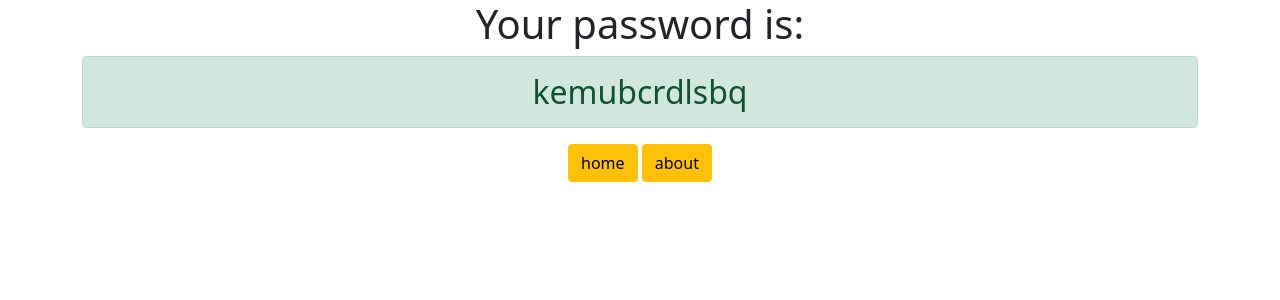
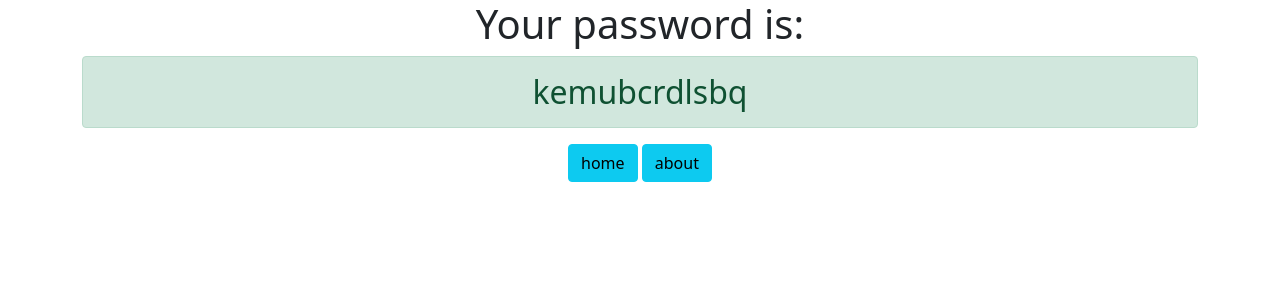
Before and after one commit to bleeqer/django-Password-Generator, a Django app: page /password/ in a window 1280 px wide. Shown: the top 300 px of the page. Run offline with Django 3.2, Linux system fonts and the light colour scheme.

Commit message:
testing committing

```diff
--- a/generator/templates/generator/password.html
+++ b/generator/templates/generator/password.html
@@ -3,6 +3,6 @@
 <div class="container text-center">
     <h1>Your password is:</h1>
     <h2 class="alert alert-success">{{ password }}</h2>
-    <a href="{% url 'home' %}" class='btn btn-warning'>home</a>
-    <a href="{% url 'about' %}" class='btn btn-warning'>about</a>
+    <a href="{% url 'home' %}" class='btn btn-info'>home</a>
+    <a href="{% url 'about' %}" class='btn btn-info'>about</a>
 </div>
```
